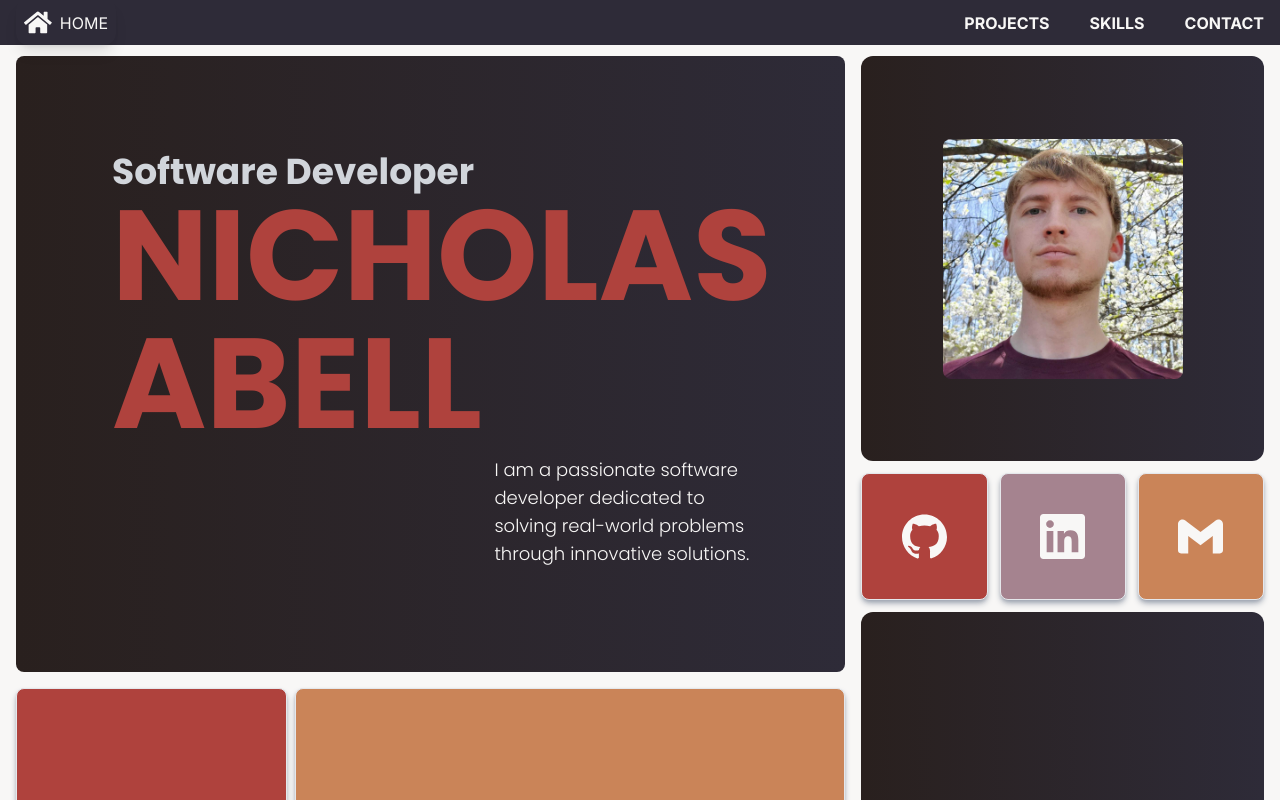
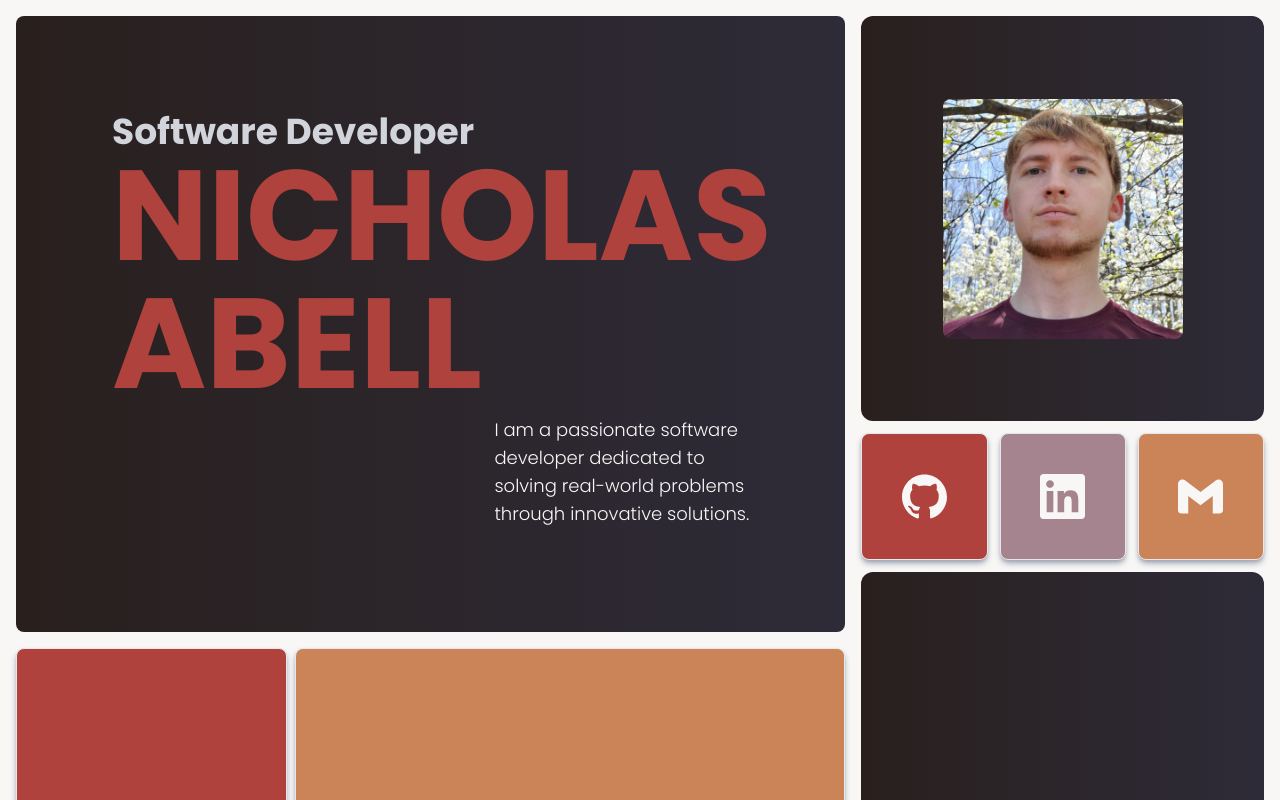
Before and after one commit to Nicholas-Abell/portfolio_V3, a Next.js app: page / in a window 1280 px wide. Shown: the top 800 px of the page. Built offline with nearby package versions, Linux system fonts and the light colour scheme.

Commit message:
navbar invisible on start, hero padding

```diff
--- a/components/hero/Hero.tsx
+++ b/components/hero/Hero.tsx
@@ -9,7 +9,7 @@ type HeroProps = {};
 
 const Hero: React.FC<HeroProps> = () => {
   return (
-    <section className="w-full min-h-screen pt-10 bg-light text-light grid grid-cols-3 relative">
+    <section className="w-full min-h-screen bg-light text-light grid grid-cols-3 relative">
       <div className="grid grid-cols-3 col-span-3 sm:col-span-2 grid-rows-5 p-4 pb-0 sm:pb-4 sm:pr-2 gap-2 sm:gap-4">
         <div className="relative bg-gradient-to-r from-dark to-darker rounded-lg col-span-3 row-span-4 text-light p-4 md:p-12 xl:p-24 flex flex-col justify-between z-20">
           <div>
--- a/components/navbar/Navbar.tsx
+++ b/components/navbar/Navbar.tsx
@@ -9,7 +9,7 @@ type NavbarProps = {};
 
 const Navbar: React.FC<NavbarProps> = ({}) => {
   const [mobileNav, setMobileNav] = useState(false);
-  const [shadow, setShadow] = useState(false);
+  const [visible, setVisible] = useState(false);
 
   const handleMobileNav = () => {
     setMobileNav(!mobileNav);
@@ -18,11 +18,16 @@ const Navbar: React.FC<NavbarProps> = ({}) => {
   useEffect(() => {
     const handleShadow = () => {
       if (window.scrollY >= 90) {
-        setShadow(true);
-      } else setShadow(false);
+        setVisible(true);
+      } else setVisible(false);
     };
     window.addEventListener("scroll", handleShadow);
   }, []);
+
+  useEffect(() => {
+    if (mobileNav) document.body.style.overflow = "hidden";
+    else document.body.style.overflow = "auto";
+  }, [mobileNav]);
 
   const isBrowser = () => typeof window !== "undefined"; //The approach recommended by Next.js
 
@@ -33,11 +38,13 @@ const Navbar: React.FC<NavbarProps> = ({}) => {
 
   return (
     <div
-      className={`${
-        shadow && "shadow shadow-gray-500"
-      } bg-darker text-light w-full fixed h-18 z-[100] hover:duration-200 ease-in no-print`}
+      className={
+        visible
+          ? "bg-darker text-light w-full fixed h-18 z-[100] hover:duration-200 ease-in no-print shadow shadow-gray-500"
+          : "hidden"
+      }
     >
-      <div className="flex justify-between items-center w-full h-full px-4 2xl:px-16">
+      <div className="flex justify-between items-center w-full px-4 2xl:px-16">
         <div className="flex items-center justify-center gap-4">
           <button
             onClick={() => scrollToTop()}
@@ -47,34 +54,7 @@ const Navbar: React.FC<NavbarProps> = ({}) => {
             <h3>Home</h3>
           </button>
         </div>
-        <div>
-          <FramerMotionWrapper variant="fromTop" duration={0.8}>
-            <ul className="hidden md:flex font-bold">
-              <Link
-                href="/#projects"
-                scroll={true}
-                className="ml-10 uppercase hover:text-[#1251ff] cursor-pointer"
-              >
-                Projects
-              </Link>
-              <Link
-                href="/#skills"
-                scroll={true}
-                className="ml-10 uppercase hover:text-[#1251ff] cursor-pointer"
-              >
-                Skills
-              </Link>
-              <Link
-                href="/#contact"
-                scroll={true}
-                className="ml-10 uppercase hover:text-[#1251ff] cursor-pointer"
-              >
-                Contact
-              </Link>
-            </ul>
-          </FramerMotionWrapper>
-        </div>
-        <button onClick={handleMobileNav} className="md:hidden">
+        <button onClick={handleMobileNav}>
           <AiOutlineMenu
             size={25}
             className="cursor-pointer ease-in duration-200"
@@ -84,8 +64,8 @@ const Navbar: React.FC<NavbarProps> = ({}) => {
 
       <div
         className={`${
-          mobileNav ? "w-[75%] sm:w-[60%]" : "w-0"
-        } fixed top-0 z-50 h-screen bg-darker ease-in-out duration-500 overflow-hidden`}
+          mobileNav ? "w-full" : "w-0"
+        } absolute top-0 left-0 z-50 h-screen bg-darker ease-in-out duration-500 overflow-hidden opacity-70`}
       >
         <div className="w-full flex justify-between items-center p-4 border-b-2 border-gray-400">
           <h1 className="dark:text-gray-100 text-black">Nick A</h1>
@@ -96,39 +76,21 @@ const Navbar: React.FC<NavbarProps> = ({}) => {
             <AiOutlineClose />
           </button>
         </div>
-        <div>
-          <ul className="flex flex-col w-full gap-12 mt-8">
-            <li className="ml-10 uppercase cursor-pointer">
-              <Link
-                href="/#projects"
-                scroll={true}
-                onClick={() => setMobileNav(false)}
-              >
-                Projects
-              </Link>
-            </li>
-            <li className="ml-10 uppercase cursor-pointer">
-              <Link
-                href="/#skills"
-                scroll={true}
-                onClick={() => setMobileNav(false)}
-              >
-                Skills
-              </Link>
-            </li>
-            <li className="ml-10 uppercase cursor-pointer">
-              <Link
-                href="/#contact"
-                scroll={true}
-                onClick={() => setMobileNav(false)}
-              >
-                Contact
-              </Link>
-            </li>
-          </ul>
-        </div>
-        {/* <div className="pt-40">
-          <p>{"Let's Connect"}</p>
+        {/* <div className="w-full h-full flex justify-center items-center">
+          <div className="w-[80%] md:w-[50%] mx-auto grid grid-cols-3 gap-4 items-center">
+            <div className="rounded-lg bg-darkAccent col-span-2 z-10 border shadow-md shadow-gray-400 py-8" />
+            <div className="bg-blue-400 col-span-1 p-4"></div>
+            <div className="bg-blue-400 col-span-1 p-4"></div>
+            <div className="rounded-lg bg-darkAccent col-span-2 z-10 border shadow-md shadow-gray-400 py-8" />
+            <div className="rounded-lg bg-darkAccent col-span-2 z-10 border shadow-md shadow-gray-400 py-8" />
+            <div className="bg-blue-400 col-span-1 p-4"></div>
+            <div className="rounded-lg bg-darkAccent col-span-2 z-10 border shadow-md shadow-gray-400 py-8" />
+            <div className="bg-blue-400 col-span-1 p-4"></div>
+            <div className="bg-blue-400 col-span-1 p-4"></div>
+            <div className="rounded-lg bg-darkAccent col-span-2 z-10 border shadow-md shadow-gray-400 py-8" />
+            <div className="rounded-lg bg-darkAccent col-span-2 z-10 border shadow-md shadow-gray-400 py-8" />
+            <div className="bg-blue-400 col-span-1 p-4"></div>
+          </div>
         </div> */}
       </div>
     </div>
```
